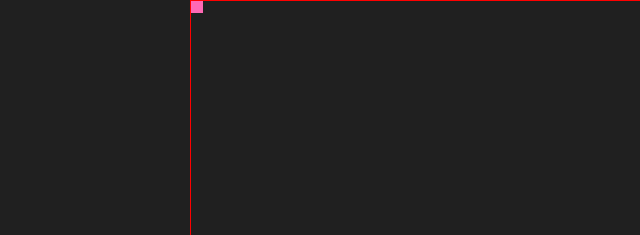
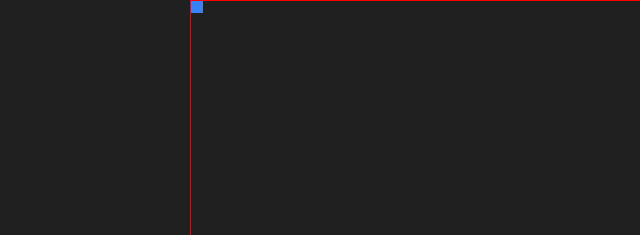
Before and after one commit to brzostovski/Etch-a-Sketch, a plain HTML site: page index.html in a window 1280 px wide. In both pictures the pointer is over the element 334 px from the left and 7 px from the top of the page. Shown: the top 235 px of the page, 137-777 px from the left. Drawn offline with Linux system fonts and the light colour scheme.

Commit message:
Change pointer color to blue

```diff
--- a/style.css
+++ b/style.css
@@ -30,7 +30,7 @@ button {
 }
 
 .tile:hover {
-  background-color: hotpink;
+  background-color: #3882f6;
 }
 
 .active {
```
